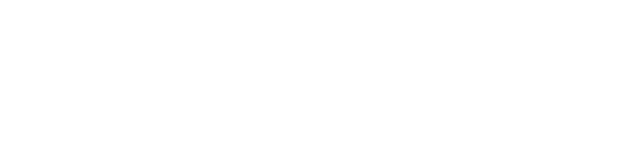
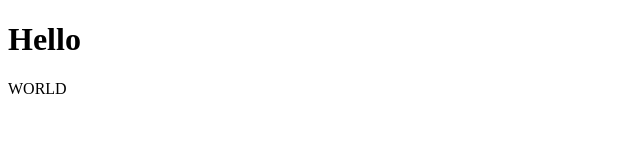
Before and after one commit to BALERA304/GITcheck, a plain HTML site: page index.html in a window 1280 px wide. Shown: the whole page, without its empty margins (0-640 px from the left). Drawn offline with Linux system fonts and the light colour scheme.

Commit message:
А чай поменял

```diff
--- a/index.html
+++ b/index.html
@@ -9,7 +9,9 @@
 </head>
 
 <body>
-
+    <h1>Hello </h1>
+    <p>WORLD</p>
 </body>
+<script src="./script.js"></script>
 
 </html>
--- a/style.scss
+++ b/style.scss
@@ -1,3 +1,9 @@
 body {
-    color: salmonЁ;
+    color: salmon;
 }
+h1 {
+    color: wheat;
+}
+p {
+    color: red;
+}
```
Also changed, not shown: script.js (added).
